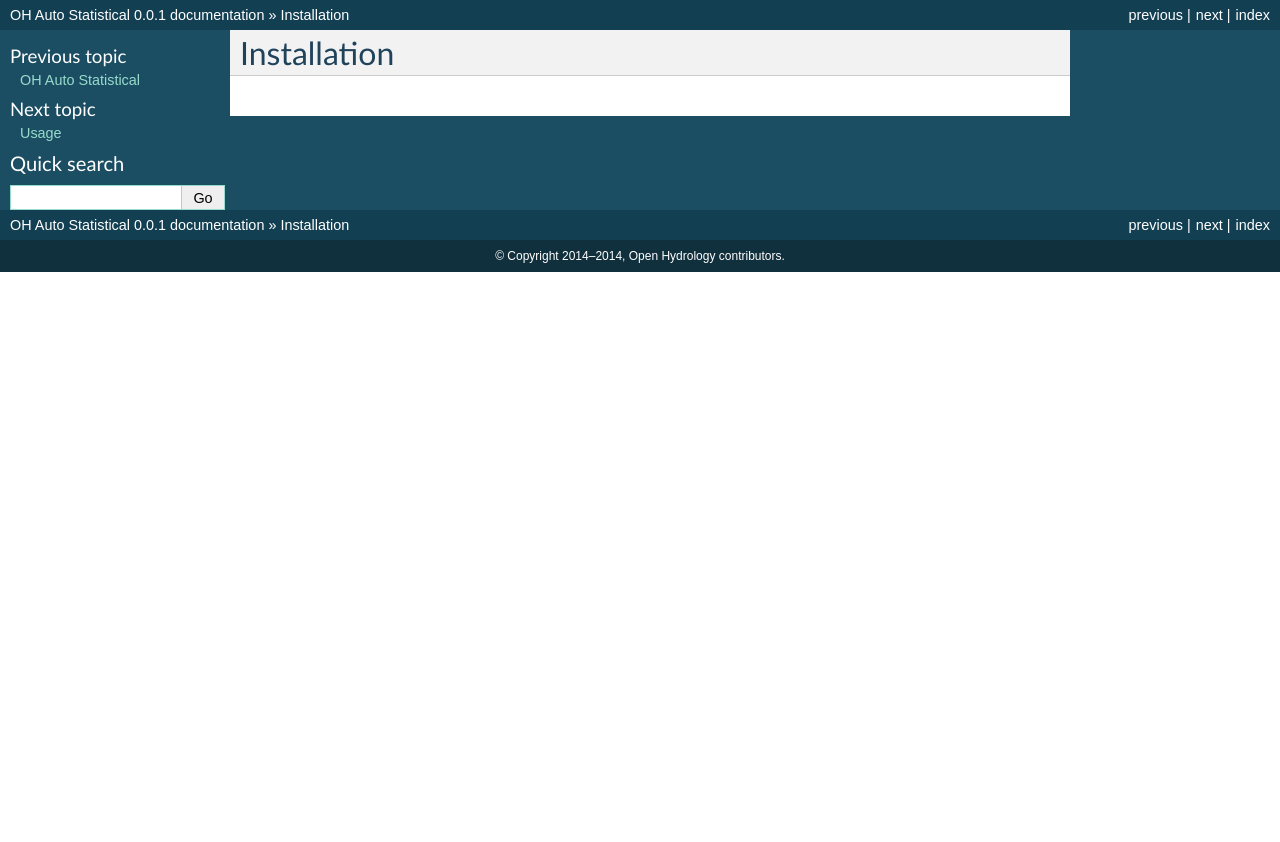
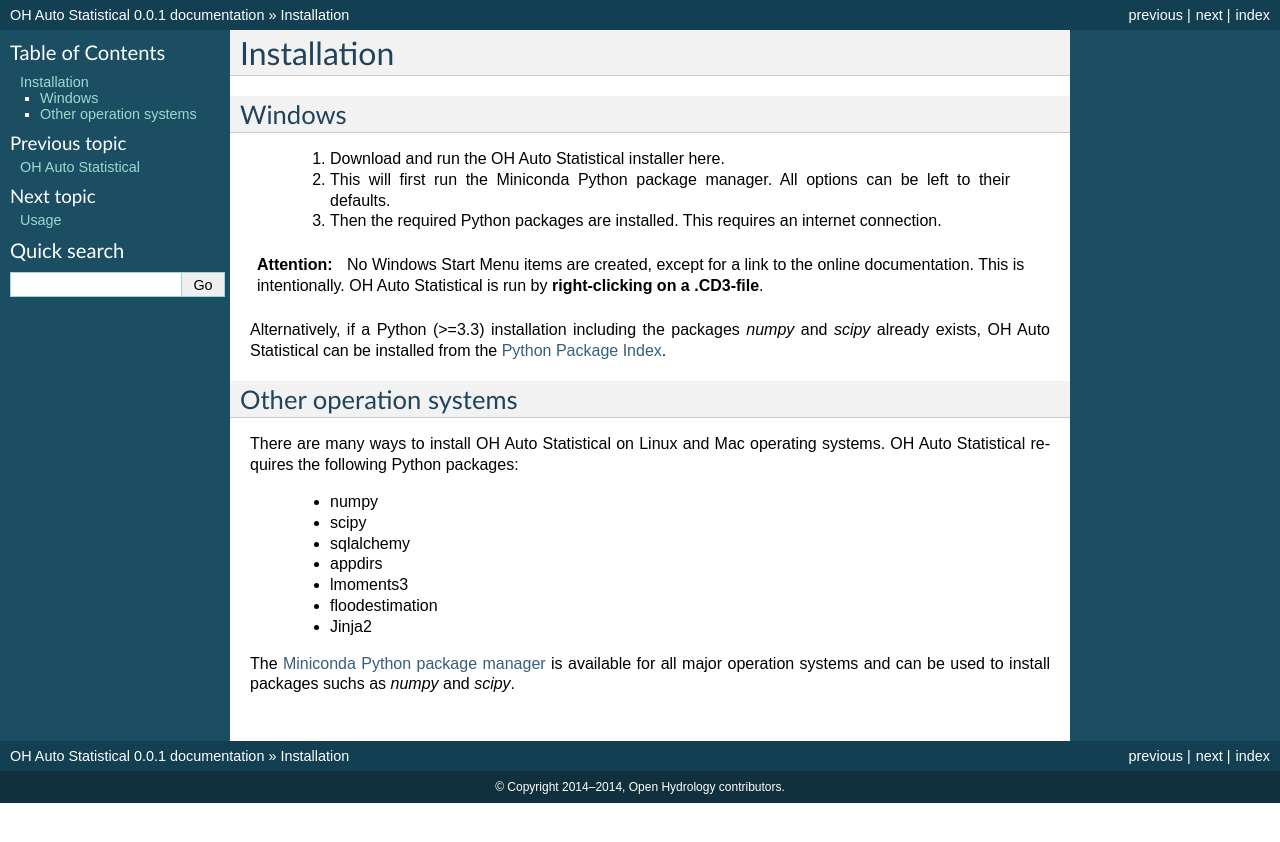
Before and after one commit to OpenHydrology/OH-Auto-Statistical, a Sphinx documentation site: the page built from docs/source/installation.rst, in a window 1280 px wide. Shown: the top 842 px of the page. Built offline with Sphinx 7.4.7, drawn with Linux system fonts in a browser that asks for light colours.

Commit message:
installation docs

```diff
--- a/docs/source/installation.rst
+++ b/docs/source/installation.rst
@@ -1,2 +1,34 @@
 Installation
 ============
+
+Windows
+-------
+
+ 1. Download and run the OH Auto Statistical installer here.
+ 2. This will first run the Miniconda Python package manager. All options can be left to their defaults.
+ 3. Then the required Python packages are installed. This requires an internet connection.
+
+.. attention::
+
+   No Windows Start Menu items are created, except for a link to the online documentation. This is intentionally. OH
+   Auto Statistical is run by **right-clicking on a .CD3-file**.
+
+Alternatively, if a Python (>=3.3) installation including the packages `numpy` and `scipy` already exists, OH Auto
+Statistical can be installed from the `Python Package Index <https://pypi.python.org/pypi/autostatistical>`_.
+
+Other operation systems
+-----------------------
+
+There are many ways to install OH Auto Statistical on Linux and Mac operating systems. OH Auto Statistical requires the
+following Python packages:
+
+ - numpy
+ - scipy
+ - sqlalchemy
+ - appdirs
+ - lmoments3
+ - floodestimation
+ - Jinja2
+
+The `Miniconda Python package manager <http://conda.pydata.org/miniconda.html>`_ is available for all major operation
+systems and can be used to install packages suchs as `numpy` and `scipy`.
```
